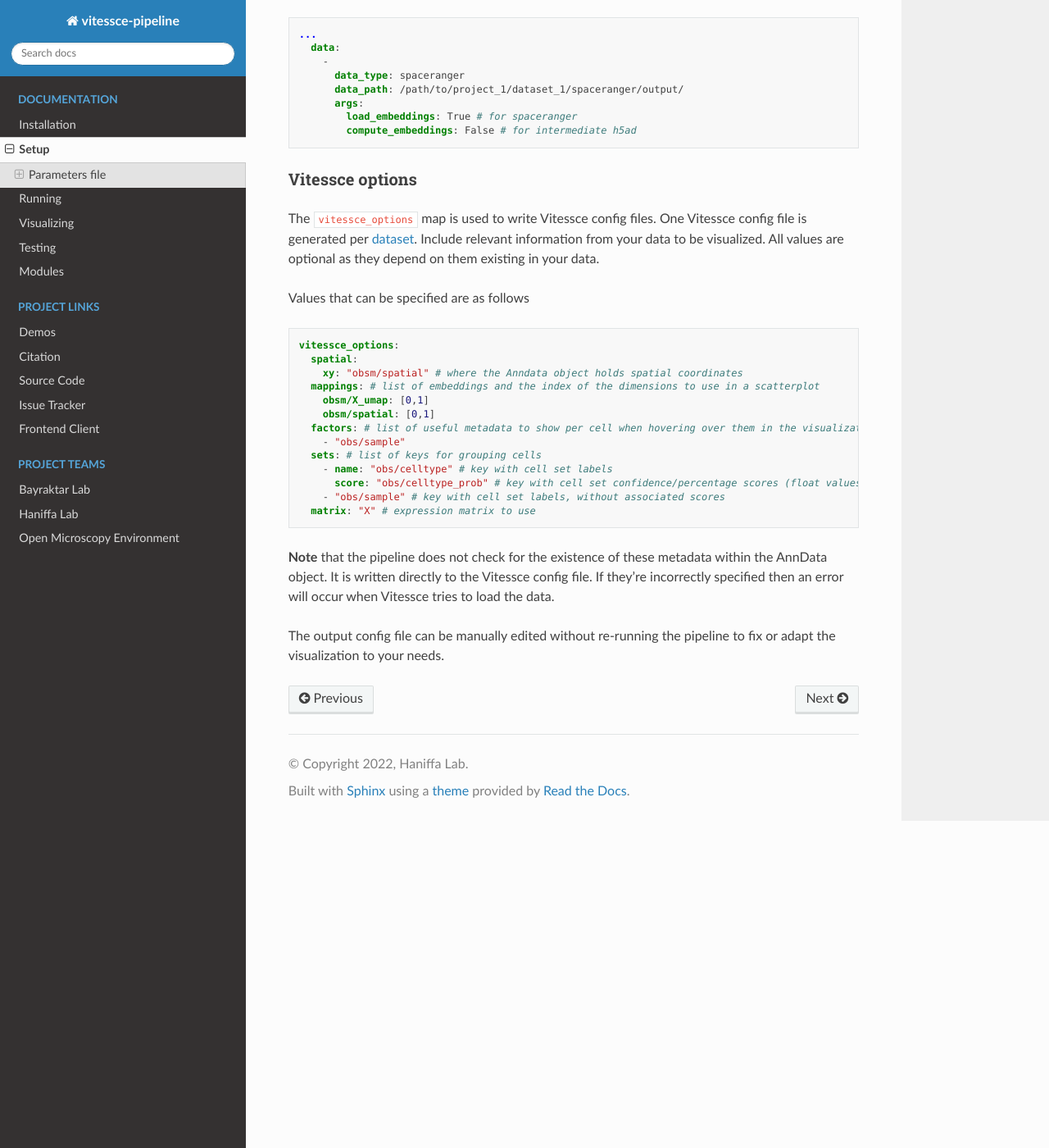
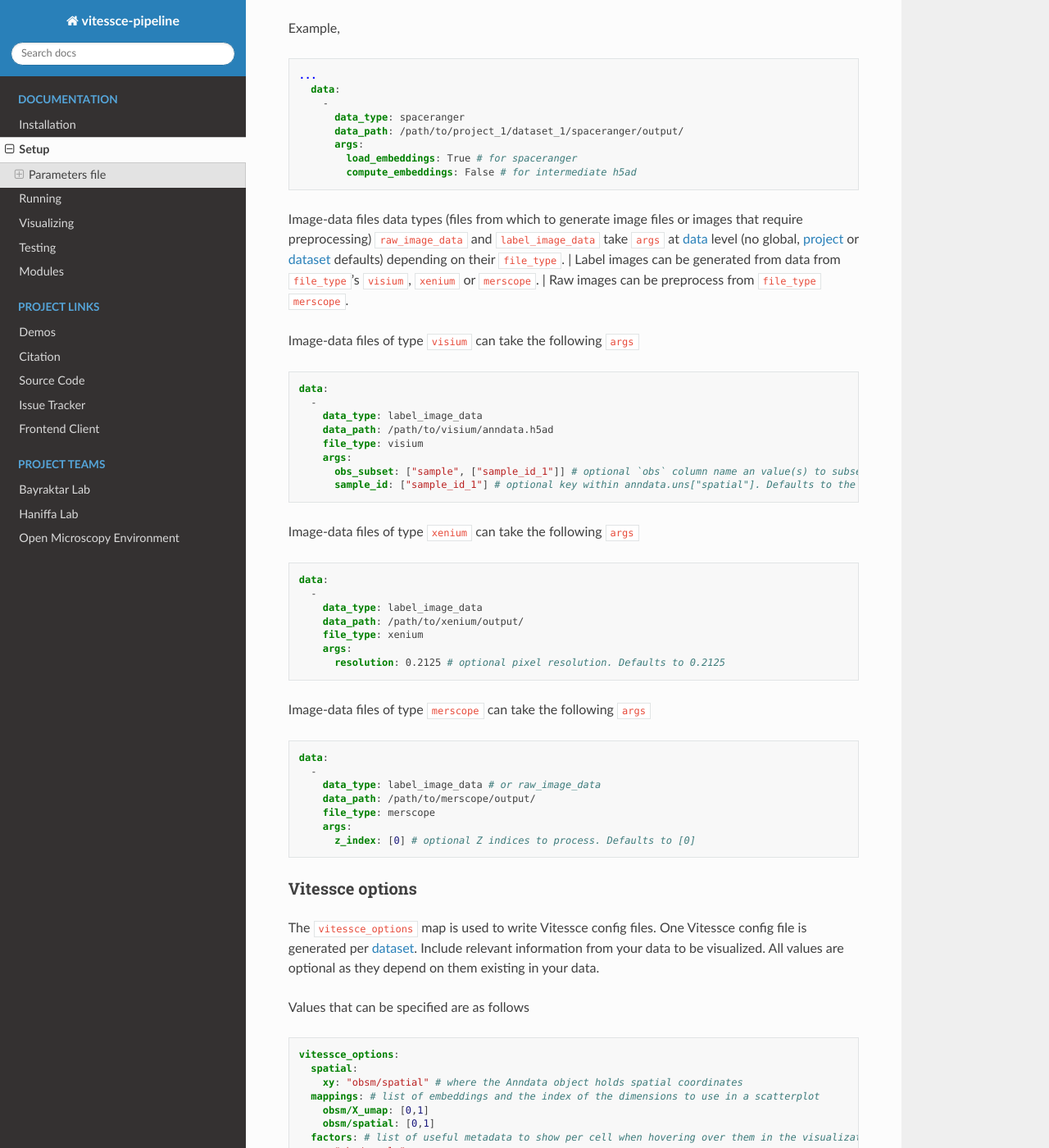
Before and after one commit to haniffalab/webatlas-pipeline, a Sphinx documentation site: the page built from sphinx/setup.rst, in a window 1280 px wide and 1400 px high, scrolled down 5780 px. Shown: the whole window at 82% size. Built offline with Sphinx 7.4.7 and the Read the Docs theme 2.0.0, drawn with Linux system fonts in a browser that asks for light colours; some of the changed text lies outside the part shown.

Commit message:
update docs

```diff
--- a/sphinx/setup.rst
+++ b/sphinx/setup.rst
@@ -42,6 +42,12 @@
               -
                 data_type: h5ad
                 data_path: /path/to/project_1/dataset_1/anndata.h5ad
+              -
+                data_type: raw_image
+                data_path: /path/to/project_1/dataset_1/raw_image.tif
+              -
+                data_type: label_image
+                data_path: /path/to/project_1/dataset_1/label_image.tif
 
     vitessce_options:
         spatial:
@@ -63,9 +69,9 @@
     * - ``outdir``
       - the path to the directory to which output files will be written.
     * - ``args``
-      - a map of optional arguments for the scripts that process the supported files.
+      - a map of optional arguments per data type for the scripts that process them.
 
-        These serve as the default values for all files in the parameters file.
+        These serve as the default values for all projects.
 
         See `args`_.
     * - ``projects``
@@ -129,7 +135,7 @@
 
         See `dataset`_.
     * - ``args``
-      - `optional` map of arguments to set as default for all files within the project.
+      - `optional` map of arguments per data type to set as default for all files within the project.
 
         Supersedes global ``args``.
 
@@ -190,7 +196,7 @@
 
         Supersedes the global ``vitessce_options``.
     * - ``args``
-      - `optional` map of arguments to set as default for all files within the dataset.
+      - `optional` map of arguments per data type to set as default for all files within the dataset.
 
         Supersedes global and project ``args``.
 
@@ -402,6 +406,53 @@
           compute_embeddings: False # for intermediate h5ad
 
 
+Image-data files data types (files from which to generate image files or images that require preprocessing)
+``raw_image_data`` and ``label_image_data`` take ``args`` at `data`_ level (no global, `project`_ or `dataset`_ defaults)
+depending on their ``file_type``.
+| Label images can be generated from data from ``file_type``'s ``visium``, ``xenium`` or ``merscope``.
+| Raw images can be preprocess from ``file_type`` ``merscope``.
+
+Image-data files of type ``visium`` can take the following ``args``
+
+.. code-block:: yaml
+
+  data:
+    -
+      data_type: label_image_data
+      data_path: /path/to/visium/anndata.h5ad
+      file_type: visium
+      args:
+        obs_subset: ["sample", ["sample_id_1"]] # optional `obs` column name an value(s) to subset the anndata object
+        sample_id: ["sample_id_1"] # optional key within anndata.uns["spatial"]. Defaults to the first key.
+
+
+Image-data files of type ``xenium`` can take the following ``args``
+
+.. code-block:: yaml
+
+  data:
+    -
+      data_type: label_image_data
+      data_path: /path/to/xenium/output/
+      file_type: xenium
+      args:
+        resolution: 0.2125 # optional pixel resolution. Defaults to 0.2125
+
+
+Image-data files of type ``merscope`` can take the following ``args``
+
+.. code-block:: yaml
+
+  data:
+    -
+      data_type: label_image_data # or raw_image_data
+      data_path: /path/to/merscope/output/
+      file_type: merscope
+      args:
+        z_index: [0] # optional Z indices to process. Defaults to [0]
+
+
+
 .. _vitessce_options:
 
 Vitessce options
```
Also changed, not shown: other parts of sphinx/setup.rst (+0 -2 lines), README.md (+30 -22 lines), sphinx/modules.rst (+12 -0 lines), sphinx/run.rst (+6 -6 lines), 5 other files.
